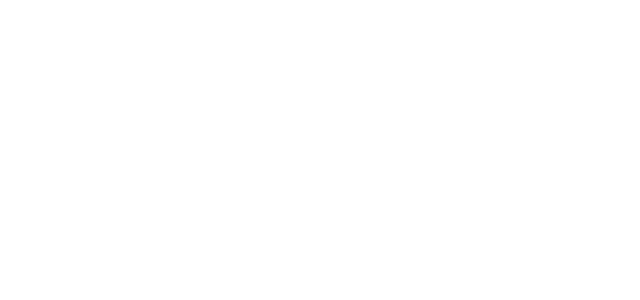
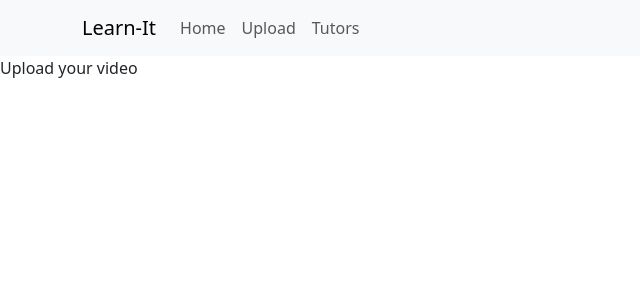
Before and after one commit to DeclanGazil02/learn-it, a React (Vite) app: page /upload in a window 1280 px wide. Before the commit this address had no page. Shown: the top 300 px of the page, without its empty margins (0-640 px from the left). Built offline with nearby package versions, Linux system fonts and the light colour scheme.

Commit message:
Second navbar commit

```diff
--- a/src/Components/Upload.jsx
+++ b/src/Components/Upload.jsx
@@ -0,0 +1,15 @@
+import { useState } from 'react'
+
+function Upload() {
+    const [count, setCount] = useState(0)
+
+    return (
+        <>
+            <div>
+                Upload your video
+            </div>
+        </>
+    )
+}
+
+export default Upload
--- a/src/main.jsx
+++ b/src/main.jsx
@@ -4,6 +4,7 @@
 import SignUp from "./Components/SignUp";
 import NavbarComponent from "./Components/NavbarComponent"
 import Home from "./Components/Home";
+import Upload from "./Components/Upload"
 
 import 'bootstrap/dist/css/bootstrap.min.css';
 
@@ -15,6 +16,7 @@
           <Route index element={<Login />} />
           <Route path="signup" element={<SignUp />} />
           <Route path="home" element={<Home />} />
+          <Route path="upload" element={<Upload />} />
         </Route>
       </Routes>
     </BrowserRouter>
```
